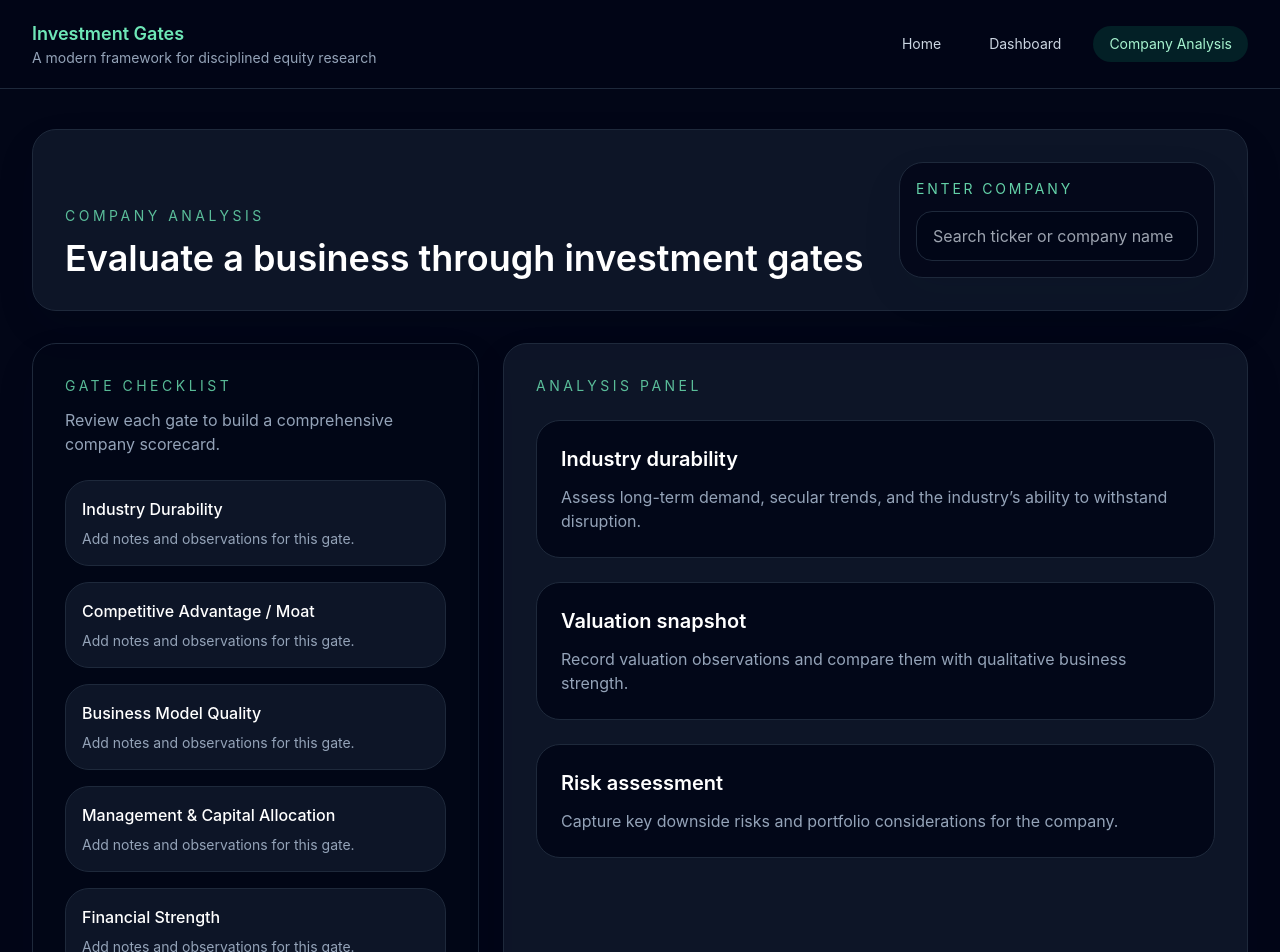
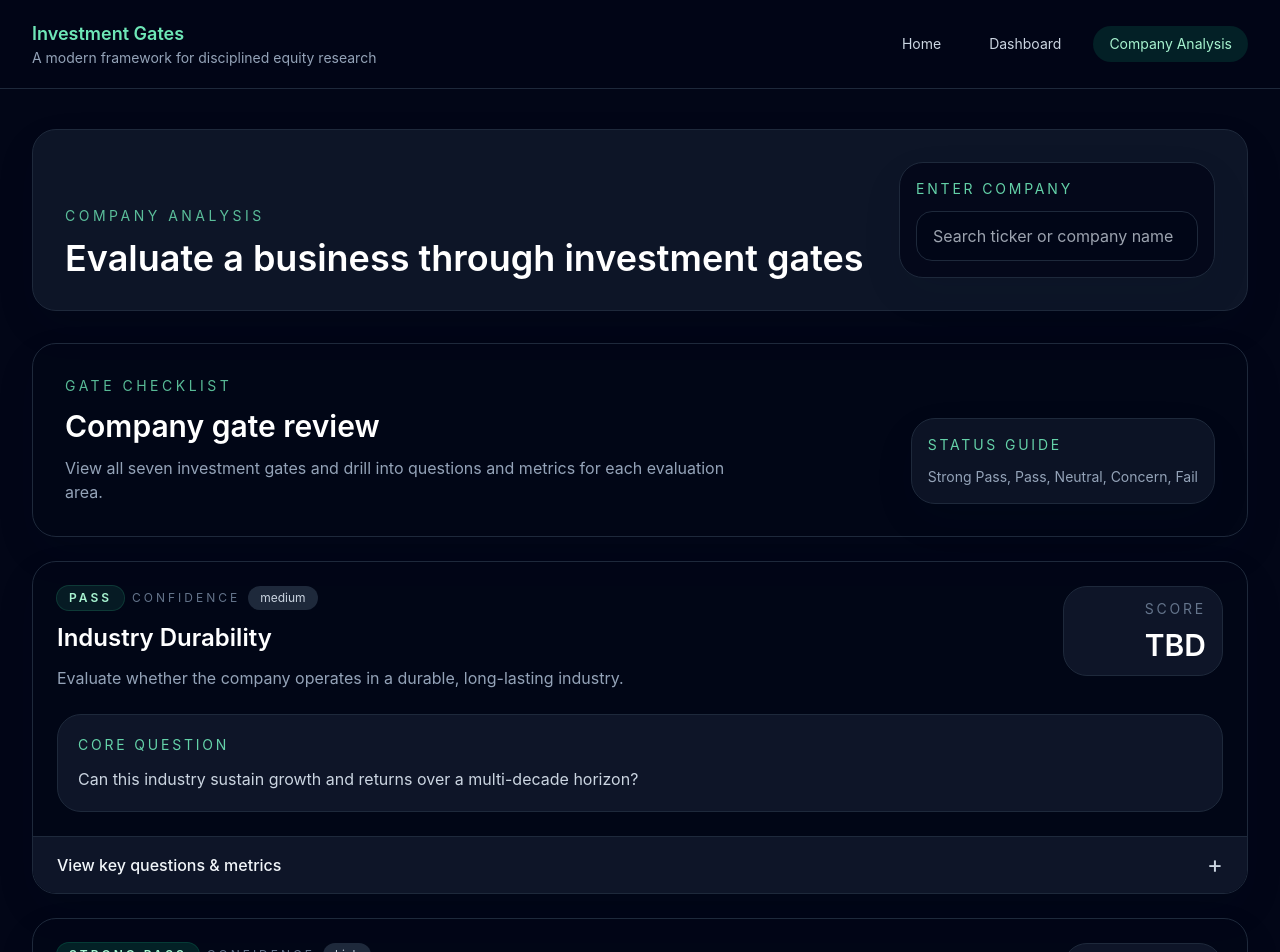
Before and after one commit to masontwist-spec/Financial-Annalysis-Assistant, a React (Vite) app: page /company in a window 1280 px wide. Shown: the top 952 px of the page. Built offline with nearby package versions, Linux system fonts and the light colour scheme.

Commit message:
New Commits

```diff
--- /dev/null
+++ b/src/components/GateCard.jsx
@@ -0,0 +1,93 @@
+import { useState } from 'react'
+
+const statusStyles = {
+  'Strong Pass': 'bg-emerald-500/15 text-emerald-200 ring-1 ring-emerald-500/30',
+  Pass: 'bg-emerald-400/10 text-emerald-200 ring-1 ring-emerald-400/25',
+  Neutral: 'bg-slate-800 text-slate-200 ring-1 ring-slate-700',
+  Concern: 'bg-amber-500/10 text-amber-200 ring-1 ring-amber-400/30',
+  Fail: 'bg-rose-500/10 text-rose-200 ring-1 ring-rose-400/30',
+}
+
+function GateCard({ gate }) {
+  const [isOpen, setIsOpen] = useState(false)
+  const scoreLabel = gate.score != null ? gate.score : 'TBD'
+  const confidenceLabel = gate.confidenceLevel ? gate.confidenceLevel : 'Unassigned'
+  const badgeClass = statusStyles[gate.status] ?? statusStyles.Neutral
+
+  return (
+    <div className="overflow-hidden rounded-3xl border border-slate-800 bg-slate-950/90 shadow-soft">
+      <div className="p-6">
+        <div className="flex flex-col gap-4 sm:flex-row sm:items-start sm:justify-between">
+          <div className="space-y-3">
+            <div className="flex flex-wrap items-center gap-2">
+              <span className={`rounded-full px-3 py-1 text-xs font-semibold uppercase tracking-[0.25em] ${badgeClass}`}>
+                {gate.status}
+              </span>
+              <span className="text-xs uppercase tracking-[0.25em] text-slate-500">Confidence</span>
+              <span className="rounded-full bg-slate-800 px-3 py-1 text-xs text-slate-300">{confidenceLabel}</span>
+            </div>
+            <h2 className="text-2xl font-semibold text-white">{gate.title}</h2>
+            <p className="text-slate-400">{gate.shortDescription}</p>
+          </div>
+
+          <div className="rounded-3xl border border-slate-800 bg-slate-900/95 px-4 py-3 text-right text-slate-200 sm:min-w-[10rem]">
+            <p className="text-sm uppercase tracking-[0.2em] text-slate-500">Score</p>
+            <p className="mt-2 text-3xl font-semibold text-white">{scoreLabel}</p>
+          </div>
+        </div>
+
+        <div className="mt-6 rounded-3xl border border-slate-800 bg-slate-900/95 p-5">
+          <p className="text-sm uppercase tracking-[0.2em] text-emerald-300/90">Core question</p>
+          <p className="mt-3 text-slate-300">{gate.coreQuestion}</p>
+        </div>
+      </div>
+
+      <button
+        type="button"
+        onClick={() => setIsOpen((open) => !open)}
+        className="flex w-full items-center justify-between gap-4 border-t border-slate-800 bg-slate-900/95 px-6 py-4 text-left text-slate-300 transition hover:bg-slate-800"
+      >
+        <span className="font-medium text-slate-100">{isOpen ? 'Hide details' : 'View key questions & metrics'}</span>
+        <span className="text-2xl leading-none">{isOpen ? '−' : '+'}</span>
+      </button>
+
+      {isOpen && (
+        <div className="border-t border-slate-800 bg-slate-950/90 px-6 py-6">
+          <div className="grid gap-6 lg:grid-cols-2">
+            <div>
+              <h3 className="text-sm uppercase tracking-[0.2em] text-emerald-300/90">Key questions</h3>
+              <ul className="mt-4 space-y-3 text-slate-300">
+                {gate.keyQuestions.length > 0 ? (
+                  gate.keyQuestions.map((question) => (
+                    <li key={question} className="rounded-2xl border border-slate-800 bg-slate-900/90 px-4 py-3">
+                      {question}
+                    </li>
+                  ))
+                ) : (
+                  <li className="text-slate-500">No key questions defined yet.</li>
+                )}
+              </ul>
+            </div>
+
+            <div>
+              <h3 className="text-sm uppercase tracking-[0.2em] text-emerald-300/90">Key metrics</h3>
+              <ul className="mt-4 space-y-3 text-slate-300">
+                {gate.keyMetrics.length > 0 ? (
+                  gate.keyMetrics.map((metric) => (
+                    <li key={metric} className="rounded-2xl border border-slate-800 bg-slate-900/90 px-4 py-3">
+                      {metric}
+                    </li>
+                  ))
+                ) : (
+                  <li className="text-slate-500">No key metrics defined yet.</li>
+                )}
+              </ul>
+            </div>
+          </div>
+        </div>
+      )}
+    </div>
+  )
+}
+
+export default GateCard
--- a/src/data/gates.js
+++ b/src/data/gates.js
@@ -6,7 +6,7 @@ const createGate = ({
   keyQuestions = [],
   keyMetrics = [],
   score = null,
-  status = 'not started',
+  status = 'Neutral',
   notes = '',
   redFlags = [],
   confidenceLevel = null,
@@ -36,6 +36,8 @@ export const gates = [
       'Does the industry benefit from long-term structural tailwinds?',
     ],
     keyMetrics: ['Market growth rate', 'Industry margin profile', 'barriers to entry'],
+    status: 'Pass',
+    confidenceLevel: 'medium',
   }),
   createGate({
     id: 'competitive-advantage',
@@ -48,6 +50,8 @@ export const gates = [
       'How easily can competitors erode the moat?',
     ],
     keyMetrics: ['Return on invested capital', 'market share', 'switching costs'],
+    status: 'Strong Pass',
+    confidenceLevel: 'high',
   }),
   createGate({
     id: 'business-model-quality',
@@ -60,6 +64,8 @@ export const gates = [
       'Are there significant revenue concentration risks?',
     ],
     keyMetrics: ['gross margin', 'free cash flow conversion', 'customer retention'],
+    status: 'Neutral',
+    confidenceLevel: 'medium',
   }),
   createGate({
     id: 'management-capital-allocation',
@@ -72,6 +78,8 @@ export const gates = [
       'How transparent and accountable is the leadership team?',
     ],
     keyMetrics: ['ROIC trends', 'insider ownership', 'share buyback discipline'],
+    status: 'Pass',
+    confidenceLevel: 'medium',
   }),
   createGate({
     id: 'financial-strength',
@@ -84,6 +92,8 @@ export const gates = [
       'Is the balance sheet conservatively structured?',
     ],
     keyMetrics: ['net debt / EBITDA', 'current ratio', 'interest coverage'],
+    status: 'Concern',
+    confidenceLevel: 'medium',
   }),
   createGate({
     id: 'valuation',
@@ -96,6 +106,8 @@ export const gates = [
       'Does the margin of safety exist?',
     ],
     keyMetrics: ['P/E', 'EV/EBITDA', 'Discount to intrinsic value'],
+    status: 'Neutral',
+    confidenceLevel: 'low',
   }),
   createGate({
     id: 'risk-assessment',
@@ -108,8 +120,9 @@ export const gates = [
       'What are the contingency plans if the thesis changes?',
     ],
     keyMetrics: ['operational risk factors', 'regulatory exposure', 'scenario downside'],
+    status: 'Concern',
+    confidenceLevel: 'low',
   }),
 ]
-
-export const gateStatuses = ['not started', 'in progress', 'complete']
+export const gateStatuses = ['Strong Pass', 'Pass', 'Neutral', 'Concern', 'Fail']
 export const confidenceLevels = ['low', 'medium', 'high']
--- a/src/pages/CompanyAnalysis.jsx
+++ b/src/pages/CompanyAnalysis.jsx
@@ -1,12 +1,5 @@
-const gates = [
-  'Industry Durability',
-  'Competitive Advantage / Moat',
-  'Business Model Quality',
-  'Management & Capital Allocation',
-  'Financial Strength',
-  'Valuation',
-  'Risk Assessment',
-]
+import GateCard from '../components/GateCard'
+import { gates } from '../data/gates'
 
 function CompanyAnalysis() {
   return (
@@ -27,39 +20,28 @@ function CompanyAnalysis() {
         </div>
       </div>
 
-      <section className="grid gap-6 lg:grid-cols-[0.75fr_1.25fr]">
-        <aside className="rounded-3xl border border-slate-800 bg-slate-950/90 p-8 shadow-soft">
-          <p className="text-sm uppercase tracking-[0.25em] text-emerald-300/80">Gate checklist</p>
-          <p className="mt-3 text-slate-400">Review each gate to build a comprehensive company scorecard.</p>
-          <ul className="mt-6 space-y-4">
-            {gates.map((gate) => (
-              <li key={gate} className="rounded-3xl border border-slate-800 bg-slate-900/90 px-4 py-4">
-                <p className="font-medium text-white">{gate}</p>
-                <p className="mt-2 text-sm text-slate-400">Add notes and observations for this gate.</p>
-              </li>
-            ))}
-          </ul>
-        </aside>
-
-        <article className="rounded-3xl border border-slate-800 bg-slate-900/90 p-8 shadow-soft">
-          <p className="text-sm uppercase tracking-[0.25em] text-emerald-300/80">Analysis panel</p>
-          <div className="mt-6 space-y-6">
-            <div className="rounded-3xl border border-slate-800 bg-slate-950/90 p-6">
-              <h2 className="text-xl font-semibold text-white">Industry durability</h2>
-              <p className="mt-3 text-slate-400">Assess long-term demand, secular trends, and the industry’s ability to withstand disruption.</p>
+      <section className="space-y-6">
+        <div className="rounded-3xl border border-slate-800 bg-slate-950/90 p-8 shadow-soft">
+          <div className="flex flex-col gap-4 lg:flex-row lg:items-end lg:justify-between">
+            <div>
+              <p className="text-sm uppercase tracking-[0.25em] text-emerald-300/80">Gate checklist</p>
+              <h2 className="mt-3 text-3xl font-semibold text-white">Company gate review</h2>
+              <p className="mt-3 max-w-2xl text-slate-400">
+                View all seven investment gates and drill into questions and metrics for each evaluation area.
+              </p>
             </div>
-
-            <div className="rounded-3xl border border-slate-800 bg-slate-950/90 p-6">
-              <h2 className="text-xl font-semibold text-white">Valuation snapshot</h2>
-              <p className="mt-3 text-slate-400">Record valuation observations and compare them with qualitative business strength.</p>
-            </div>
-
-            <div className="rounded-3xl border border-slate-800 bg-slate-950/90 p-6">
-              <h2 className="text-xl font-semibold text-white">Risk assessment</h2>
-              <p className="mt-3 text-slate-400">Capture key downside risks and portfolio considerations for the company.</p>
+            <div className="rounded-3xl border border-slate-800 bg-slate-900/80 px-4 py-4 text-slate-300 shadow-soft">
+              <p className="text-sm uppercase tracking-[0.2em] text-emerald-300/90">Status guide</p>
+              <p className="mt-3 text-sm text-slate-400">Strong Pass, Pass, Neutral, Concern, Fail</p>
             </div>
           </div>
-        </article>
+        </div>
+
+        <div className="grid gap-6">
+          {gates.map((gate) => (
+            <GateCard key={gate.id} gate={gate} />
+          ))}
+        </div>
       </section>
     </div>
   )
```
